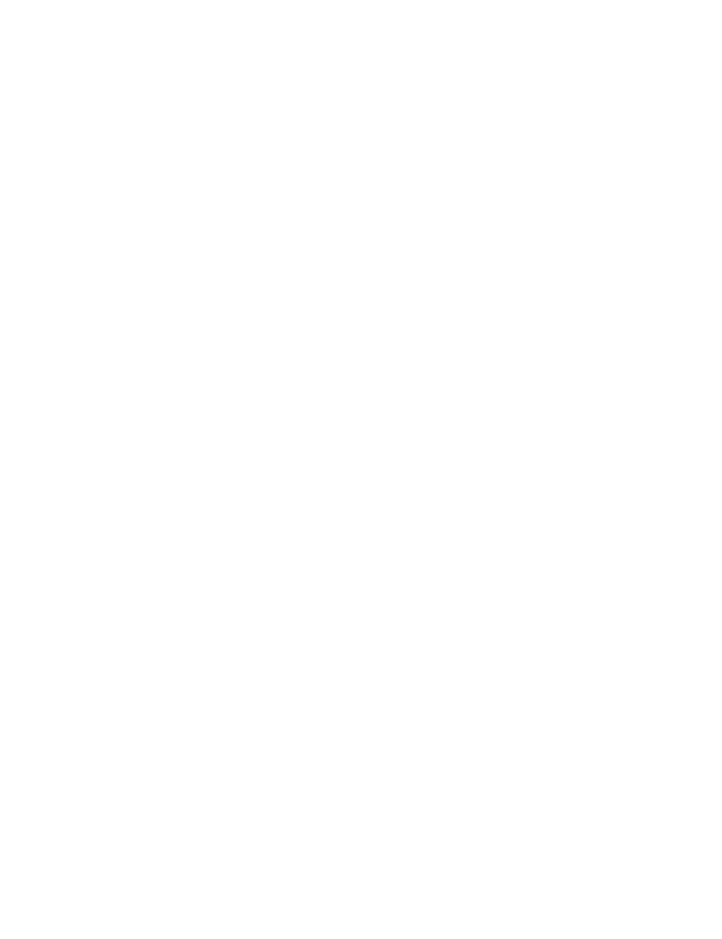
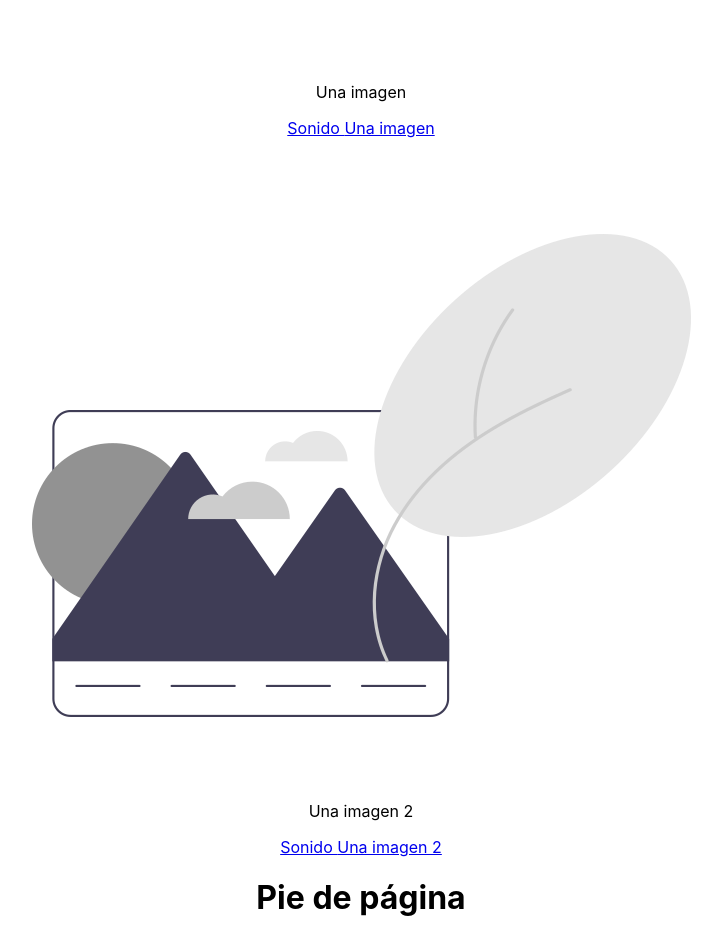
Before and after one commit to JoseGomez14/FDC-Web-Project, a React (Create React App) app: page /gallery in a window 1280 px wide. Shown: the part 710-1649 px from the top of the page, without its empty margins (279-1001 px from the left). Before the commit the page ends 800 px from the top, so only its background shows below. Built offline with nearby package versions, Linux system fonts and the light colour scheme.

Commit message:
Add initial layout Html

```diff
--- a/src/components/gallery/Gallery.js
+++ b/src/components/gallery/Gallery.js
@@ -1,9 +1,27 @@
 import React from 'react'
+import ImageGallery from './ImageGallery';
+import photo from '../../images/photo.jpg'
+
+const infoImages = [
+    {
+        urlImage: photo,
+        caption: "Una imagen",
+        id: 1
+    },
+    {
+        urlImage: photo,
+        caption: "Una imagen 2",
+        id: 2
+    }
+]
 
 const Gallery = () => {
     return (
         <section>
             <h1>Galleria</h1>
+            {infoImages.map(image => {
+                return <ImageGallery key={image.id} infoSpecies={image}/>
+            })}
         </section>
      );
 }
--- /dev/null
+++ b/src/components/gallery/ImageGallery.js
@@ -0,0 +1,16 @@
+import React from 'react'
+import { NavLink } from 'react-router-dom';
+
+const ImageGallery = ({infoSpecies}) => {
+    return (
+        <div>
+            <figure>
+                <img src={infoSpecies.urlImage} alt={infoSpecies.caption}></img>
+                <figcaption>{infoSpecies.caption}</figcaption>
+            </figure>
+            <NavLink to={`/sounds/${infoSpecies.id}`}>Sonido {infoSpecies.caption}</NavLink>
+        </div>
+     );
+}
+
+export default ImageGallery;
--- a/src/components/main/Footer.js
+++ b/src/components/main/Footer.js
@@ -3,7 +3,7 @@ import React from 'react'
 const Footer = () => {
     return (
         <footer>
-
+            <h1>Pie de página</h1>
         </footer>
      );
 }
--- a/src/components/main/Main.js
+++ b/src/components/main/Main.js
@@ -4,6 +4,9 @@ const Main = () => {
     return (
         <main>
             <h1>Página Principal</h1>
+            <h2>Contenido del grupo</h2>
+            <p>Lorem Ipsum is simply dummy text of the printing and typesetting industry. Lorem Ipsum has been the industry's standard dummy text ever since the 1500s, when an unknown printer took a galley of type and scrambled it to make a type specimen book. It has survived not only five centuries, but also the leap into electronic typesetting, remaining essentially unchanged. It was popularised in the 1960s with the release of Letraset sheets containing Lorem Ipsum passages, and more recently with desktop publishing software like Aldus PageMaker including versions of Lorem Ipsum.</p>
+            <p>It is a long established fact that a reader will be distracted by the readable content of a page when looking at its layout. The point of using Lorem Ipsum is that it has a more-or-less normal distribution of letters, as opposed to using 'Content here, content here', making it look like readable English. Many desktop publishing packages and web page editors now use Lorem Ipsum as their default model text, and a search for 'lorem ipsum' will uncover many web sites still in their infancy. Various versions have evolved over the years, sometimes by accident, sometimes on purpose (injected humour and the like).</p>
         </main>
      );
 }
--- a/src/components/sounds/Sound.js
+++ b/src/components/sounds/Sound.js
@@ -6,6 +6,8 @@ const Sound = () => {
     return (
         <article>
             <h1>Sonido {id}</h1>
+            {/* Obtener audio e imagen de firebase storage */}
+            <p>Espacio para poner el audio y la info de la especie</p>
         </article>
      );
 }
```
Also changed, not shown: src/images/photo.jpg (added).
